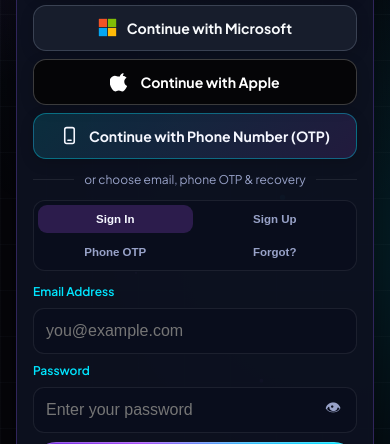
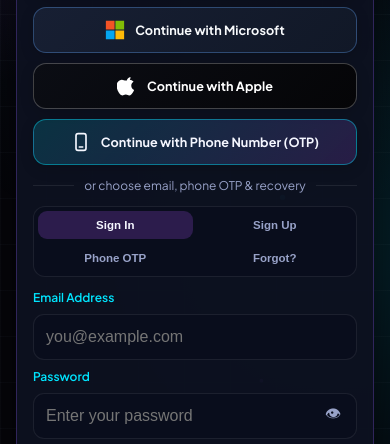
Before and after one commit to xalan-aesthetic/INFFOLER-AI, a plain HTML site: page docs/index.html in a window 390 px wide. Shown: the part 400-844 px from the top of the page. Drawn offline with Linux system fonts and the light colour scheme; no server answers.

Commit message:
style: refine social authentication buttons
Standardize UI styling for social login buttons to ensure consistent 46px height, browser-neutral styling, and improved layout responsiveness. Updated the test suite to verify these structural requirements.

```diff
--- a/docs/index.html
+++ b/docs/index.html
@@ -61,38 +61,38 @@
         <!-- Official Multi-Provider OAuth Buttons -->
         <div class="social-auth-stack">
           <button type="button" class="google-signin-btn provider-btn google" id="btnGoogleSignIn">
-            <svg class="google-g-svg" viewBox="0 0 24 24" width="20" height="20" aria-hidden="true">
+            <svg class="google-g-svg provider-btn-icon" viewBox="0 0 24 24" width="20" height="20" aria-hidden="true">
               <path fill="#4285F4" d="M23.49 12.27c0-.79-.07-1.54-.2-2.27H12v4.3h6.45a5.52 5.52 0 0 1-2.39 3.62v3.01h3.87c2.26-2.08 3.56-5.15 3.56-8.66z"/>
               <path fill="#34A853" d="M12 24c3.24 0 5.95-1.07 7.93-2.91l-3.87-3.01c-1.07.72-2.45 1.15-4.06 1.15-3.12 0-5.77-2.11-6.72-4.95H1.28v3.11A12 12 0 0 0 12 24z"/>
               <path fill="#FBBC05" d="M5.28 14.28A7.2 7.2 0 0 1 4.9 12c0-.79.14-1.56.38-2.28V6.61H1.28A12 12 0 0 0 0 12c0 1.94.46 3.77 1.28 5.39l4-3.11z"/>
               <path fill="#EA4335" d="M12 4.77c1.76 0 3.34.61 4.58 1.8l3.44-3.44C17.94 1.19 15.23 0 12 0A12 12 0 0 0 1.28 6.61l4 3.11c.95-2.84 3.6-4.95 6.72-4.95z"/>
             </svg>
-            <span>Continue with Google</span>
+            <span class="provider-btn-label">Continue with Google</span>
           </button>
 
           <button type="button" class="provider-btn microsoft" id="btnMicrosoftSignIn">
-            <svg viewBox="0 0 23 23" width="19" height="19" aria-hidden="true">
+            <svg class="provider-btn-icon" viewBox="0 0 23 23" width="20" height="20" aria-hidden="true">
               <path fill="#f35325" d="M1 1h10v10H1z"/>
               <path fill="#81bc06" d="M12 1h10v10H12z"/>
               <path fill="#05a6f0" d="M1 12h10v10H1z"/>
               <path fill="#ffba08" d="M12 12h10v10H12z"/>
             </svg>
-            <span>Continue with Microsoft</span>
+            <span class="provider-btn-label">Continue with Microsoft</span>
           </button>
 
           <button type="button" class="provider-btn apple" id="btnAppleSignIn">
-            <svg viewBox="0 0 24 24" width="20" height="20" fill="currentColor" aria-hidden="true">
+            <svg class="provider-btn-icon" viewBox="0 0 24 24" width="20" height="20" fill="currentColor" aria-hidden="true">
               <path d="M16.37 1.43c0 1.14-.42 2.2-1.25 3-.99 1.01-2.16 1.56-3.28 1.47-.14-1.1.38-2.24 1.19-3.04.88-.88 2.25-1.5 3.34-1.43zm4.18 15.23c-.57 1.3-.85 1.88-1.58 3.03-1.03 1.59-2.48 3.57-4.27 3.59-1.6.02-2.01-1.04-4.18-1.03-2.17.01-2.62 1.05-4.22 1.03-1.79-.02-3.16-1.81-4.19-3.4-2.88-4.42-3.18-9.6-1.4-12.35 1.26-1.94 3.26-3.08 5.14-3.08 1.91 0 3.11 1.05 4.69 1.05 1.53 0 2.47-1.06 4.67-1.06 1.67 0 3.44.91 4.7 2.49-4.13 2.26-3.46 8.15.64 9.73z"/>
             </svg>
-            <span>Continue with Apple</span>
+            <span class="provider-btn-label">Continue with Apple</span>
           </button>
 
           <button type="button" class="provider-btn phone" id="btnOpenPhoneAuth">
-            <svg viewBox="0 0 24 24" width="19" height="19" fill="none" stroke="currentColor" stroke-width="2" stroke-linecap="round" stroke-linejoin="round" aria-hidden="true">
+            <svg class="provider-btn-icon" viewBox="0 0 24 24" width="20" height="20" fill="none" stroke="currentColor" stroke-width="2" stroke-linecap="round" stroke-linejoin="round" aria-hidden="true">
               <rect x="6" y="2" width="12" height="20" rx="2.5"/>
               <line x1="10" y1="18" x2="14" y2="18"/>
             </svg>
-            <span>Continue with Phone Number (OTP)</span>
+            <span class="provider-btn-label">Continue with Phone Number (OTP)</span>
           </button>
         </div>
 
--- a/docs/styles.css
+++ b/docs/styles.css
@@ -2102,67 +2102,122 @@ body {
 .social-auth-stack {
   display: flex;
   flex-direction: column;
-  gap: 8px;
+  align-items: stretch;
+  width: 100%;
+  gap: 10px;
 }
 
 .google-signin-btn,
 .provider-btn {
+  -webkit-appearance: none;
+  appearance: none;
+  box-sizing: border-box;
+  margin: 0;
+  outline: none;
+  text-decoration: none;
+  user-select: none;
+  -webkit-tap-highlight-color: transparent;
+  position: relative;
+  overflow: hidden;
   width: 100%;
+  min-width: 0;
+  height: 46px;
   min-height: 46px;
-  padding: 10px 16px;
+  max-height: 46px;
+  padding: 0 16px;
   border-radius: 13px;
   border: 1px solid rgba(148, 163, 184, 0.35);
   background: #ffffff;
   color: #1f2937;
   font-family: var(--font-body);
-  font-size: 0.88rem;
+  font-size: clamp(0.79rem, 2.9vw, 0.88rem);
   font-weight: 700;
+  line-height: 1;
+  letter-spacing: 0.005em;
+  white-space: nowrap;
   display: flex;
   align-items: center;
   justify-content: center;
   gap: 10px;
   cursor: pointer;
-  transition: transform 0.15s ease, box-shadow 0.2s ease, border-color 0.2s ease;
+  transition: transform 0.16s ease, box-shadow 0.2s ease, border-color 0.2s ease, background-color 0.2s ease;
   box-shadow: 0 4px 14px rgba(0, 0, 0, 0.16);
 }
 
+.provider-btn-icon,
+.google-g-svg {
+  width: 20px;
+  height: 20px;
+  flex: 0 0 20px;
+  display: block;
+}
+
+.provider-btn-label {
+  display: inline-block;
+  line-height: 1.15;
+  text-align: center;
+  overflow: hidden;
+  text-overflow: ellipsis;
+}
+
 .provider-btn.microsoft {
-  background: #171d2c;
+  background: linear-gradient(135deg, #171f33, #111827);
   color: #f8fafc;
-  border-color: rgba(148, 163, 184, 0.28);
+  border-color: rgba(96, 165, 250, 0.34);
 }
 
 [data-theme="light"] .provider-btn.microsoft {
   background: #f8fafc;
   color: #0f172a;
+  border-color: rgba(100, 116, 139, 0.32);
 }
 
 .provider-btn.apple {
-  background: #050507;
+  background: linear-gradient(135deg, #0b0d14, #050507);
   color: #ffffff;
-  border-color: rgba(255, 255, 255, 0.22);
+  border-color: rgba(255, 255, 255, 0.24);
 }
 
 [data-theme="light"] .provider-btn.apple {
   background: #0f172a;
   color: #ffffff;
+  border-color: rgba(15, 23, 42, 0.9);
 }
 
 .provider-btn.phone {
+  background: linear-gradient(135deg, rgba(0, 229, 255, 0.16), rgba(168, 85, 247, 0.18));
+  color: var(--text-main);
+  border-color: rgba(0, 229, 255, 0.42);
+}
+
+[data-theme="light"] .provider-btn.phone {
   background: linear-gradient(135deg, rgba(0, 229, 255, 0.14), rgba(168, 85, 247, 0.14));
-  color: var(--text-main);
-  border-color: rgba(0, 229, 255, 0.36);
+  color: #0f172a;
+  border-color: rgba(8, 145, 178, 0.38);
 }
 
 .google-signin-btn:hover,
 .provider-btn:hover {
   transform: translateY(-1px);
   box-shadow: 0 8px 20px rgba(0, 229, 255, 0.22);
+  border-color: rgba(0, 229, 255, 0.55);
+}
+
+.google-signin-btn:active,
+.provider-btn:active {
+  transform: translateY(0);
+}
+
+.google-signin-btn:focus-visible,
+.provider-btn:focus-visible {
+  outline: 2px solid var(--cyan);
+  outline-offset: 2px;
 }
 
 .provider-btn:disabled {
   opacity: 0.6;
   cursor: wait;
+  transform: none;
 }
 
 .auth-divider {
```
Also changed, not shown: web-proxy/worker.test.mjs (+7 -0 lines).
